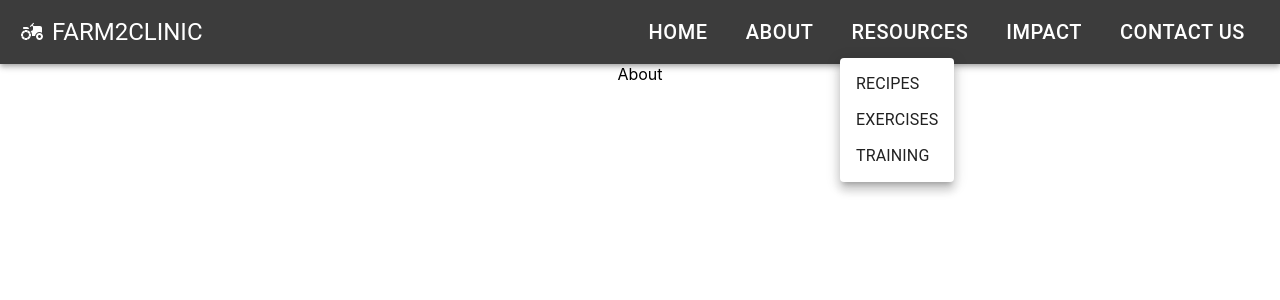
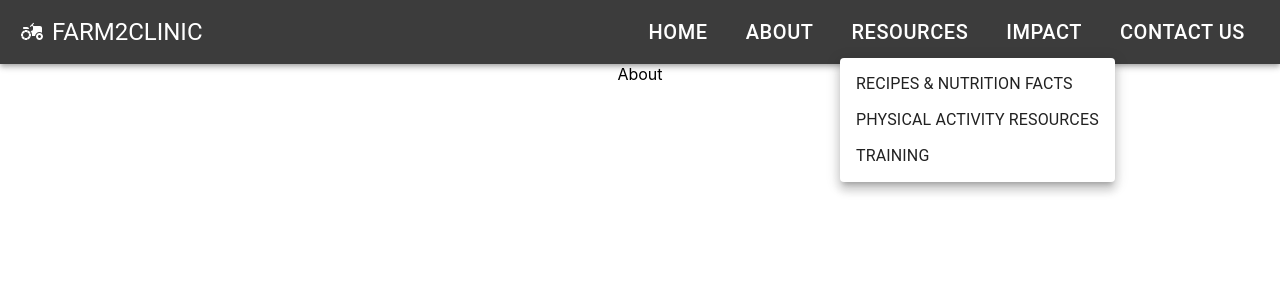
Before and after one commit to jethrolibutan/farm2clinic, a React (Create React App) app: page /about in a window 1280 px wide. Both pictures are taken after a click on the button "RESOURCES". Shown: the top 300 px of the page. Built offline with nearby package versions, Linux system fonts and the light colour scheme; a web font is replaced by a local one.

Commit message:
Renaming Tab Bar

```diff
--- a/src/components/Navbar.js
+++ b/src/components/Navbar.js
@@ -164,10 +164,10 @@ function Navbar() {
                 onClose={handleCloseRes}
               >
                 <MenuItem component={Link} href="/recipes">
-                  RECIPES
+                  RECIPES & NUTRITION FACTS
                 </MenuItem>
                 <MenuItem component={Link} href="/exercises">
-                  EXERCISES
+                  PHYSICAL ACTIVITY RESOURCES
                 </MenuItem>
                 <MenuItem component={Link} href="/training">
                   TRAINING
```
